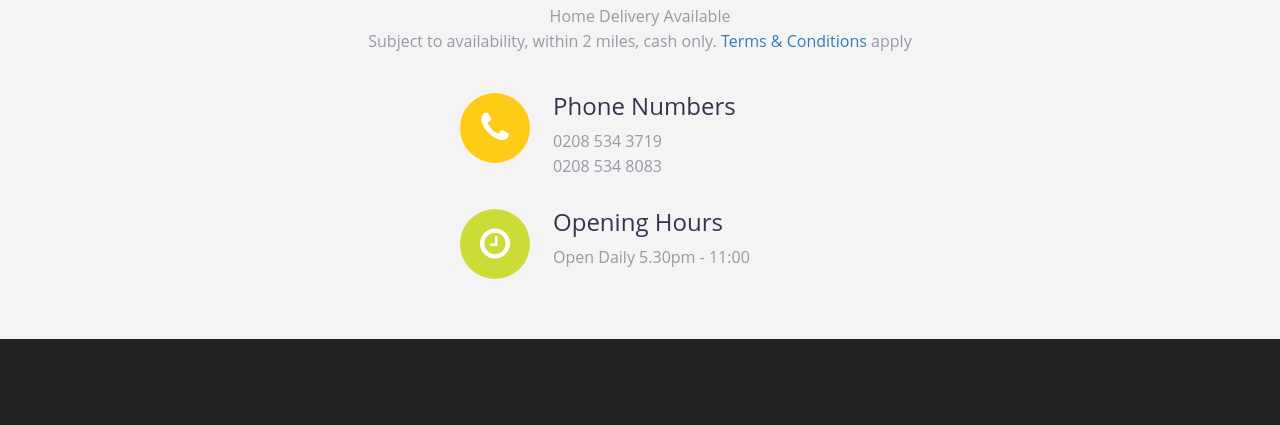
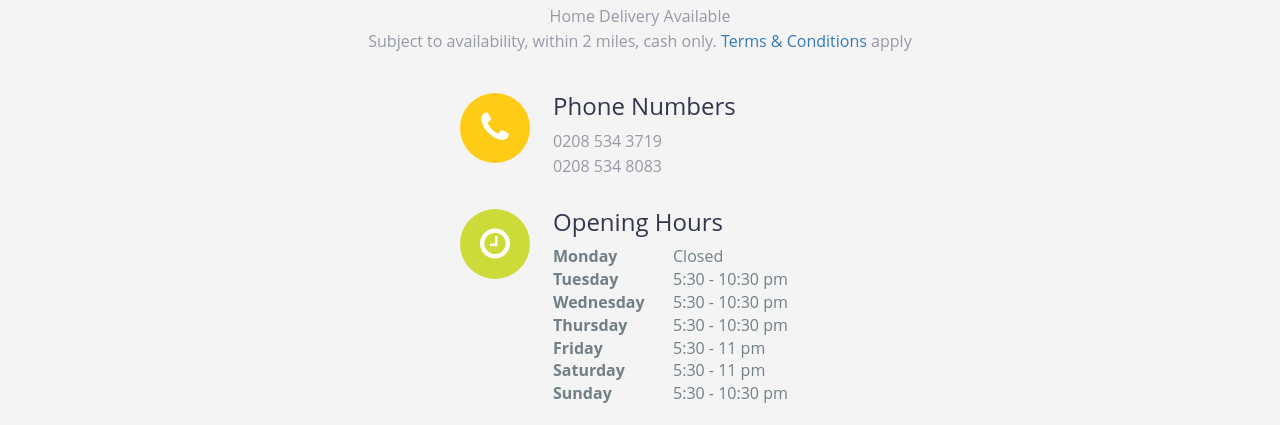
Before and after one commit to sourcier/eastern-palace, a website: page index.html in a window 1280 px wide. Shown: the part 1045-1470 px from the top of the page. Drawn offline with Linux system fonts and the light colour scheme; a web font is replaced by a local one.

Commit message:
chore: update opening times

```diff
--- a/css/style.css
+++ b/css/style.css
@@ -436,6 +436,12 @@ table {
     text-transform: uppercase;
     margin: 0 5px;
 }
+
+.opening-times dt {
+  min-width: 120px;
+  float: left
+}
+
 @media (min-width: 768px) and (max-width: 980px) {
     .content-holder h2 {
         font-size: 23px;
--- a/index.html
+++ b/index.html
@@ -79,7 +79,22 @@
             </div>
             <div class="media-body">
               <h4 class="dark-blue regular">Opening Hours</h4>
-              <p class="light-blue regular alt-p"> Open Daily 5.30pm - 11:00</p>
+              <dl class="opening-times">
+                <dt>Monday</dt>
+                <dd>Closed</dd>
+                <dt>Tuesday</dt>
+                <dd>5:30 - 10:30 pm</dd>
+                <dt>Wednesday</dt>
+                <dd>5:30 - 10:30 pm</dd>
+                <dt>Thursday</dt>
+                <dd>5:30 - 10:30 pm</dd>
+                <dt>Friday</dt>
+                <dd>5:30 - 11 pm</dd>
+                <dt>Saturday</dt>
+                <dd>5:30 - 11 pm</dd>
+                <dt>Sunday</dt>
+                <dd>5:30 - 10:30 pm</dd>
+              </dl>
             </div>
           </div>
         </div>
```
